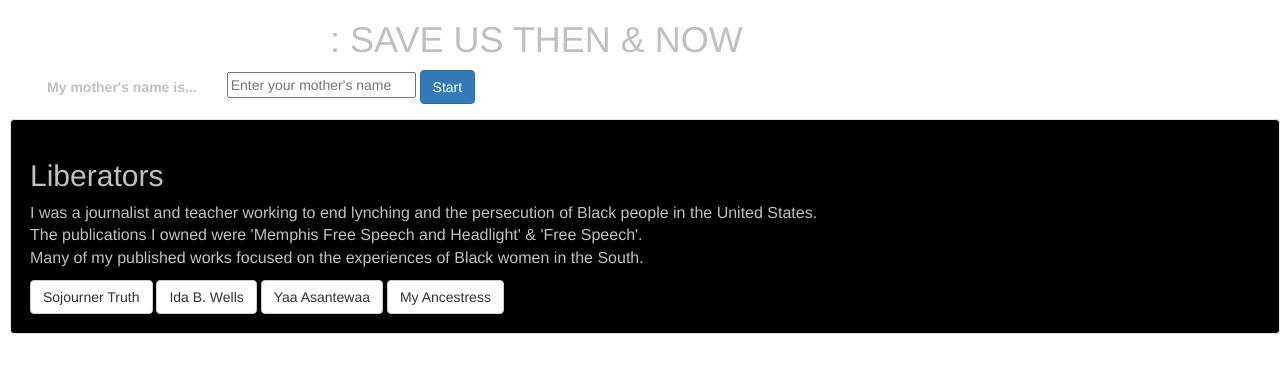
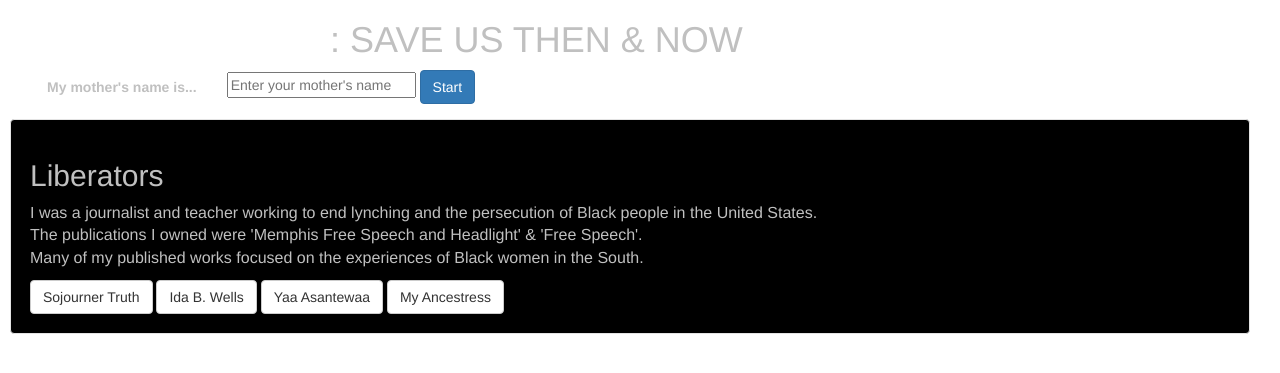
Before and after one commit to Lula27/week-3-game, a PHP site: page / in a window 1280 px wide. Shown: the top 373 px of the page. Run offline with PHP 8.4, Linux system fonts and the light colour scheme.

Commit message:
rearanging margins

```diff
--- a/assets/css/style.css
+++ b/assets/css/style.css
@@ -12,6 +12,7 @@
 
 .well {
 	background-color: #000000;
+	margin-right: 30px;
 }
 
 .form { /*Is this working?*/
```
